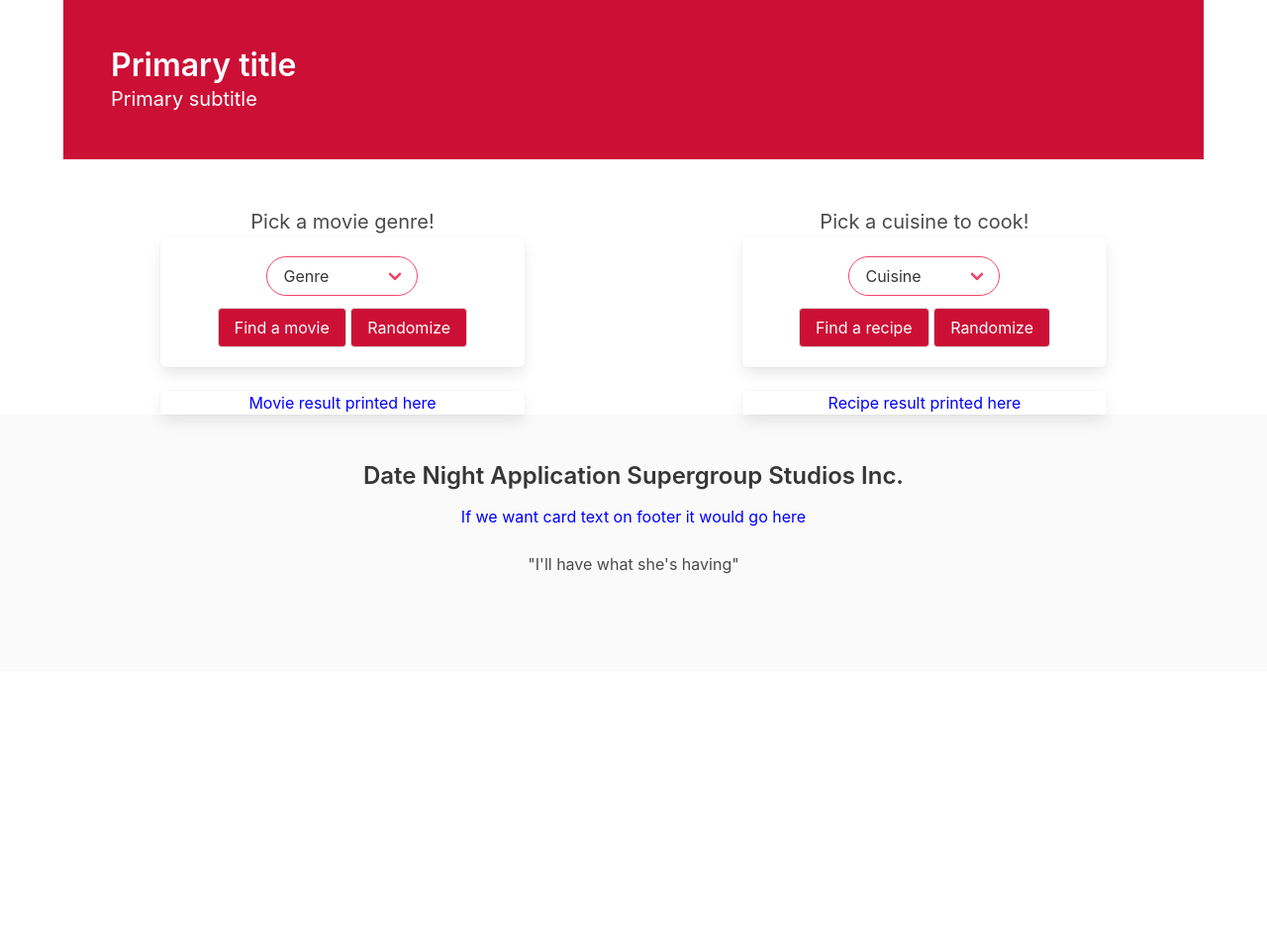
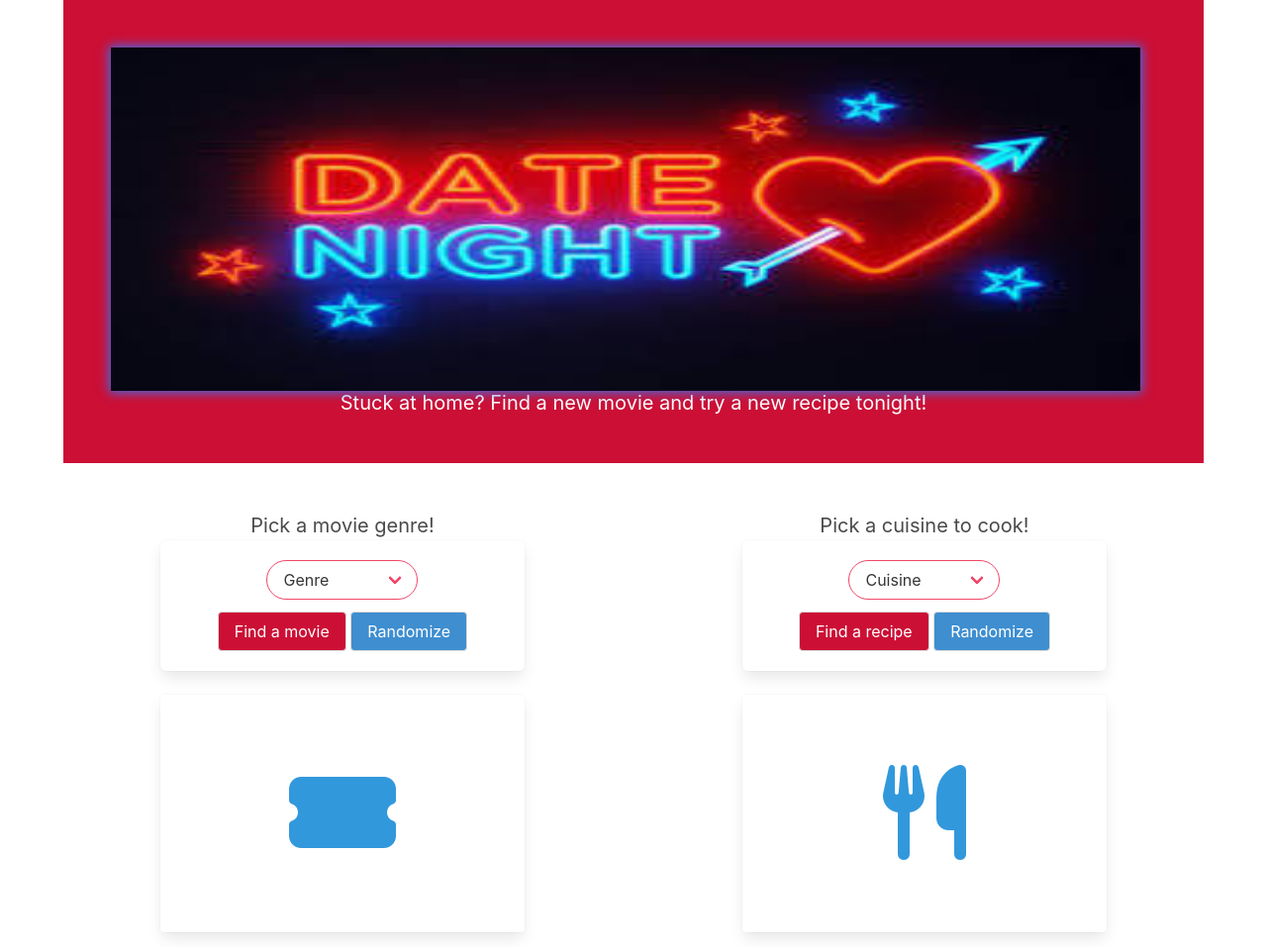
Before and after one commit to jkoby24/datenight, a plain HTML site: page index.html in a window 1280 px wide. Shown: the top 957 px of the page at 99% size. Before the commit the page ends 800 px from the top, so only its background shows below. Drawn offline with nearby package versions, Linux system fonts and the light colour scheme.

Commit message:
More styling. Results area finished. Head img added

```diff
--- a/assets/style.css
+++ b/assets/style.css
@@ -1,4 +1,4 @@
-/* test to make sure style.css linked to html */
-p {
-    color: blue;
+header, img {
+    box-shadow: 0 0 10px 2px;
+    color: royalblue;
 }
--- a/index.html
+++ b/index.html
@@ -22,18 +22,19 @@
 <body>
     <main class="container">
 
-        <section class="hero has-background-danger-dark has-text-white">
+        <header class="hero has-background-danger-dark has-text-white">
             <div class="hero-body">
-                <div class="container">
-                    <h1 class="title has-text-white">
-                        Primary title
-                    </h1>
-                    <h2 class="subtitle has-text-white">
-                        Primary subtitle
+                <div class="container has-text-centered">
+                    <figure class="media-left">
+                        <p class="image is-3by1">
+                            <img src="assets/datenight.jpeg">
+                        </p>
+                    </figure>
+                    <h2 class="subtitle has-text-white">Stuck at home? Find a new movie and try a new recipe tonight!
                     </h2>
                 </div>
             </div>
-        </section>
+        </header>
 
         <br>
         <br>
@@ -57,7 +58,7 @@
 
                     </div>
                     <button class="button has-background-danger-dark has-text-white is-normal">Find a movie</button>
-                    <button class="button has-background-danger-dark has-text-white is-normal">Randomize</button>
+                    <button class="button has-background-info has-text-white is-normal">Randomize</button>
                 </div>
             </div>
 
@@ -75,28 +76,42 @@
                         </div>
                     </div>
                     <button class="button has-background-danger-dark has-text-white is-normal">Find a recipe</button>
-                    <button class="button has-background-danger-dark has-text-white is-normal">Randomize</button>
+                    <button class="button has-background-info has-text-white is-normal">Randomize</button>
                 </div>
             </div>
 
         </div>
 
+
         <!-- Results cards -->
         <div class="columns has-text-centered">
             <div class="column is-4 is-offset-1">
                 <div class="card">
-                    <p>Movie result printed here</p>
+                    <div class="py-6">
+                    <span style="font-size: 6em; color:rgb(50,152,220);">
+                        <i class="fas fa-ticket-alt"></i>
+                    </span>
+                    </div>
                 </div>
             </div>
 
             <div class="column is-4 is-offset-2">
                 <div class="card">
-                    <p>Recipe result printed here</p>
+                    <div class="py-6">
+                    <span style="font-size: 6em; color:rgb(50,152,220);">
+                        <i class="fas fa-utensils"></i>
+                    </span>
+                    </div>
                 </div>
             </div>
         </div>
 
     </main>
+
+    <br>
+    <br>
+    <br>
+    <br>
     <!-- Footer -->
     <!-- switched from a div to footer so it's semantically correct -->
     <footer class="footer">
```
Also changed, not shown: assets/datenight.jpeg (added).
